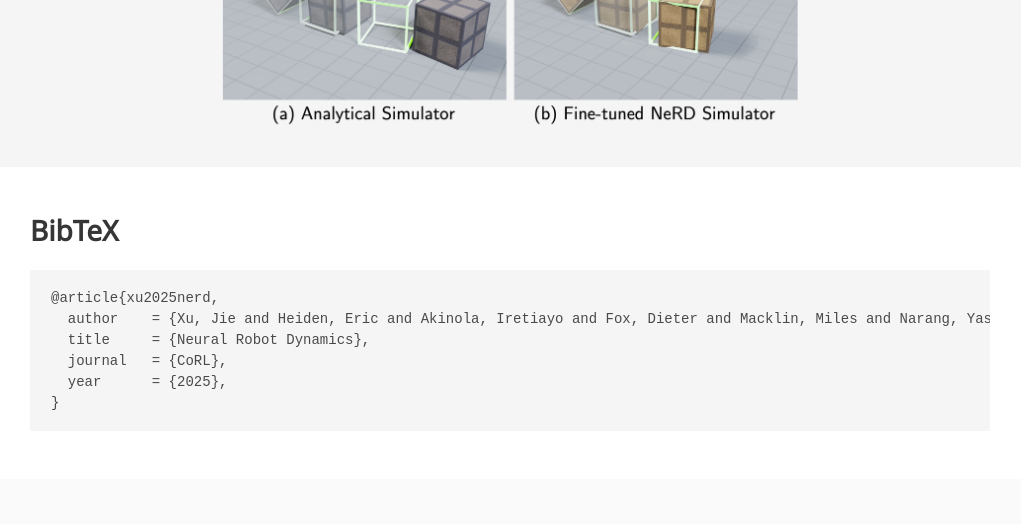
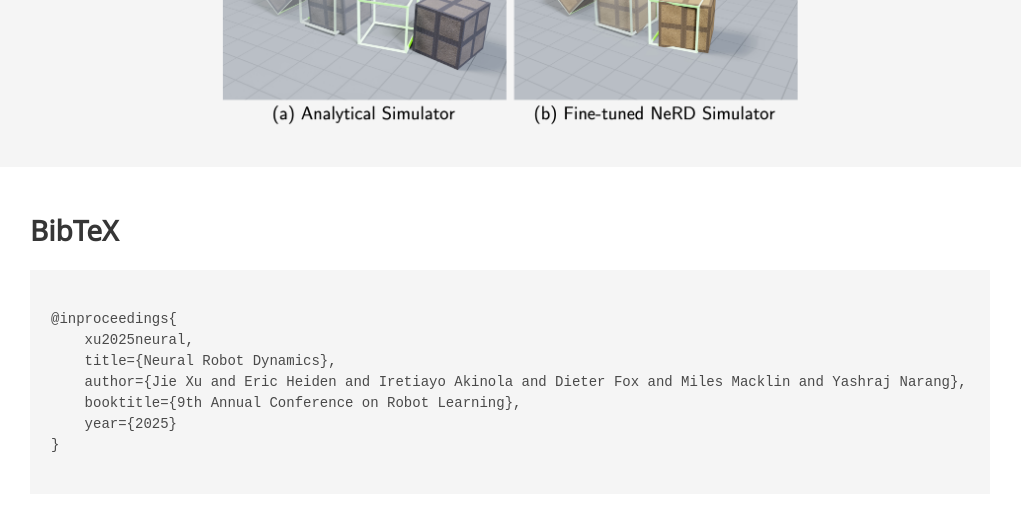
Before and after one commit to neural-robot-dynamics/neural-robot-dynamics.github.io, a plain HTML site: page index.html in a window 1280 px wide. Shown: the part 3399-3923 px from the top of the page, without its empty margins (130-1151 px from the left). Drawn offline with nearby package versions, Linux system fonts and the light colour scheme; some icons are missing; a web font is replaced by a local one.

Commit message:
Update bibtex

```diff
--- a/index.html
+++ b/index.html
@@ -362,12 +362,15 @@
 <section class="section" id="BibTeX">
   <div class="container is-max-desktop content">
     <h2 class="title">BibTeX</h2>
-    <pre><code>@article{xu2025nerd,
-  author    = {Xu, Jie and Heiden, Eric and Akinola, Iretiayo and Fox, Dieter and Macklin, Miles and Narang, Yashraj},
-  title     = {Neural Robot Dynamics},
-  journal   = {CoRL},
-  year      = {2025},
-}</code></pre>
+    <pre><code>
+@inproceedings{
+    xu2025neural,
+    title={Neural Robot Dynamics},
+    author={Jie Xu and Eric Heiden and Iretiayo Akinola and Dieter Fox and Miles Macklin and Yashraj Narang},
+    booktitle={9th Annual Conference on Robot Learning},
+    year={2025}
+}
+  </code></pre>
   </div>
 </section>
 
```
